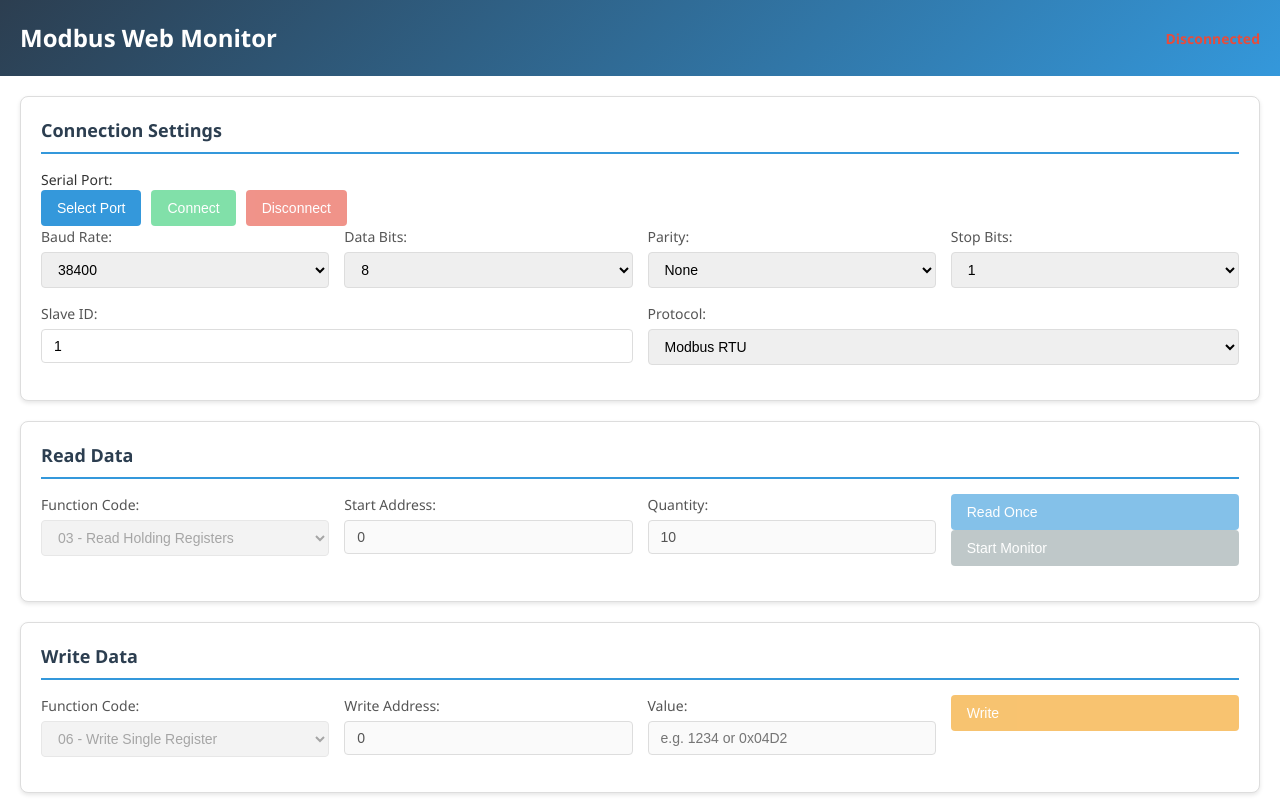
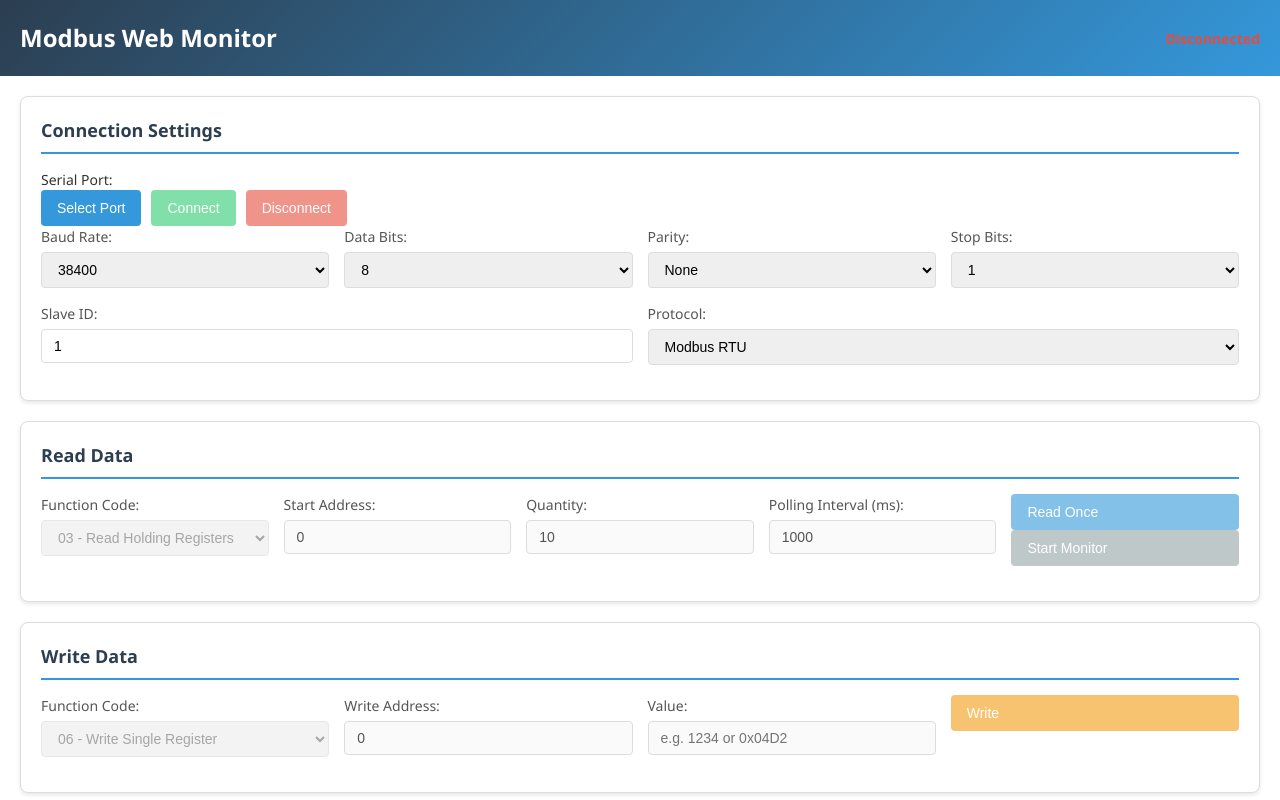
Before and after one commit to takker99/modbus-web-monitor, a Preact app: page / in a window 1280 px wide. Shown: the top 800 px of the page. Built offline with nearby package versions, Linux system fonts and the light colour scheme.

Commit message:
Implement adjustable polling interval feature with localStorage persistence
Co-authored-by: takker99 <37929109+takker99@users.noreply.github.com>

```diff
--- a/src/App.tsx
+++ b/src/App.tsx
@@ -50,6 +50,14 @@ export function App() {
     multiValues: '', // For multi-write input (comma-separated or multi-line)
     quantity: 1, // For multi-writes (FC15/16)
     value: '',
+  })
+
+  // Polling interval state (with localStorage persistence)
+  const [pollingInterval, setPollingInterval] = useState(() => {
+    const saved = localStorage.getItem('modbus-polling-interval')
+    const interval = saved ? Number.parseInt(saved, 10) : 1000
+    // Clamp to valid range
+    return Math.max(100, Math.min(60000, interval))
   })
 
   // Instances (initialized via useEffect)
@@ -252,9 +260,9 @@ export function App() {
       addLog('Info', 'Stopped monitoring')
     } else {
       const config: ModbusReadConfig = { ...readConfig, slaveId }
-      modbusClient.startMonitoring(config, 1000)
+      modbusClient.startMonitoring(config, pollingInterval)
       setIsMonitoring(true)
-      addLog('Info', 'Started monitoring')
+      addLog('Info', `Started monitoring (interval: ${pollingInterval}ms)`)
     }
   }
 
@@ -262,6 +270,20 @@ export function App() {
     setProtocol(newProtocol)
     modbusClient.setProtocol(newProtocol)
     addLog('Info', `Protocol changed to ${newProtocol.toUpperCase()}`)
+  }
+
+  const handlePollingIntervalChange = (value: number) => {
+    // Clamp to valid range
+    const clampedValue = Math.max(100, Math.min(60000, value))
+    setPollingInterval(clampedValue)
+    localStorage.setItem('modbus-polling-interval', clampedValue.toString())
+
+    if (clampedValue !== value) {
+      addLog(
+        'Warning',
+        `Polling interval clamped to ${clampedValue}ms (valid range: 100-60000ms)`
+      )
+    }
   }
 
   const clearLogs = () => {
@@ -648,6 +670,21 @@ export function App() {
             </div>
 
             <div className="form-group">
+              <label htmlFor="pollingInterval">Polling Interval (ms):</label>
+              <input
+                disabled={!isConnected}
+                id="pollingInterval"
+                max="60000"
+                min="100"
+                onChange={(e) =>
+                  handlePollingIntervalChange(Number(e.currentTarget.value))
+                }
+                type="number"
+                value={pollingInterval}
+              />
+            </div>
+
+            <div className="form-group">
               <button
                 className="btn btn-primary"
                 disabled={!isConnected || isMonitoring}
```
Also changed, not shown: 1 other file (tests, documents, lock files or other folders).
